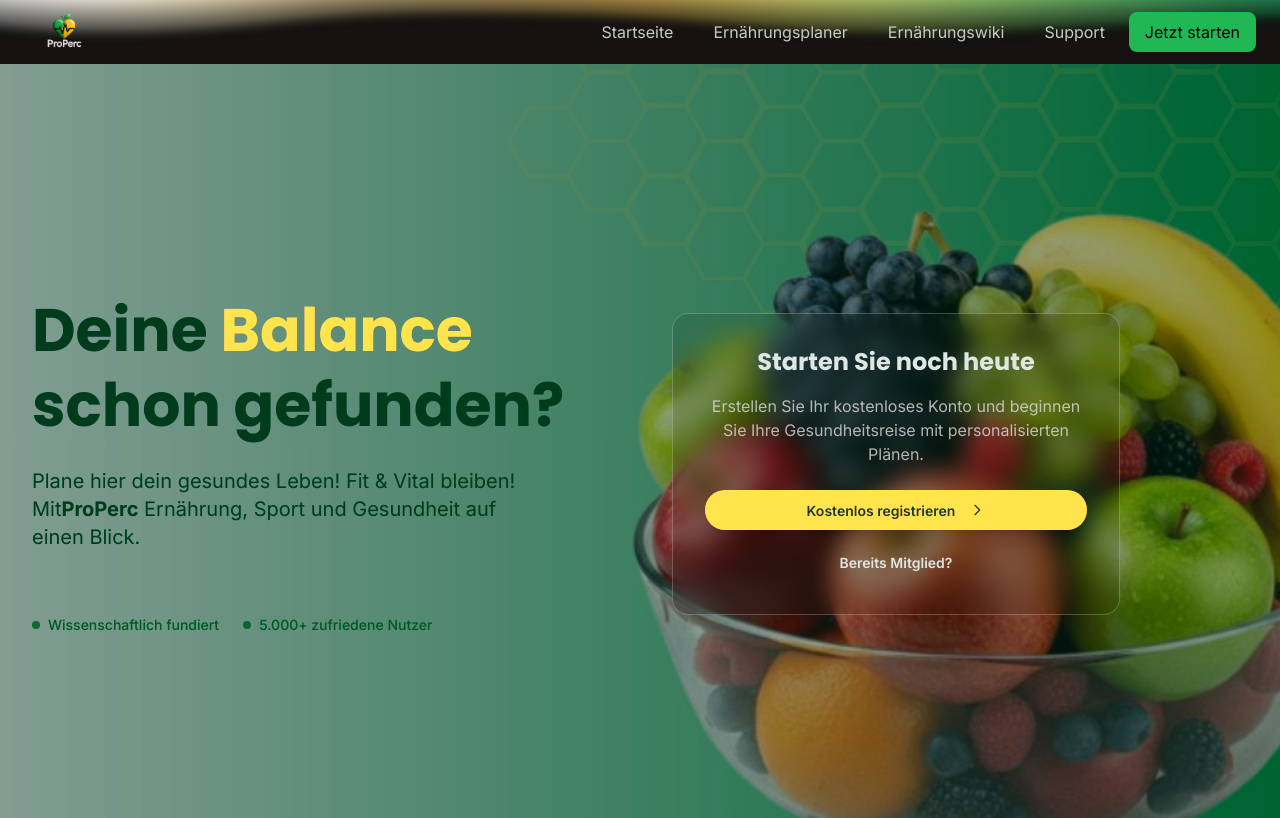
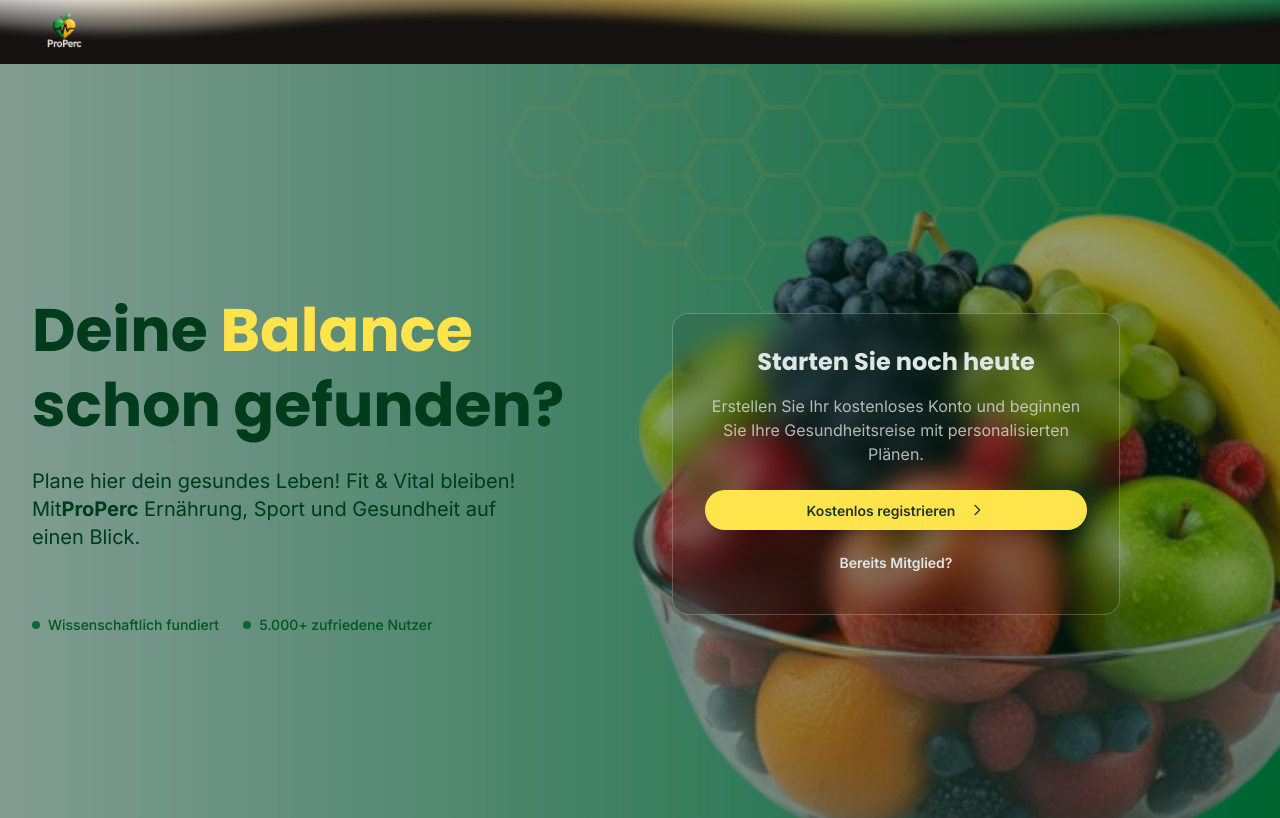
Before and after one commit to CaRpA-devo/ProPerc, a React (Vite) app in the folder frontend/: page / in a window 1280 px wide. Shown: the top 818 px of the page. Built offline with nearby package versions, Linux system fonts and the light colour scheme; no server answers.

Commit message:
navbar wieder richtig

```diff
--- a/frontend/src/components/organisms/navbar.org.jsx
+++ b/frontend/src/components/organisms/navbar.org.jsx
@@ -6,7 +6,7 @@ export function Navbar() {
   const location = useLocation();
 
   // Zeige die Navbar nicht auf der Onboarding-Seite
-  if (location.pathname.startsWith('/onboarding')) {
+  if (location.pathname.startsWith("/onboarding")) {
     return null;
   }
 
@@ -45,20 +45,6 @@ export function Navbar() {
           />
         </NavLink>
 
-        {/* Navigation Links */}
-        <nav className="hidden md:flex items-center space-x-2">
-          <NavLink to="/">Startseite</NavLink>
-          <NavLink to="/planer">Ernährungsplaner</NavLink>
-          <NavLink to="/wiki">Ernährungswiki</NavLink>
-          <NavLink to="/support">Support</NavLink>
-          <NavLink
-            to="/onboarding"
-            className="bg-primary text-primary-content hover:bg-primary-focus"
-          >
-            Jetzt starten
-          </NavLink>
-        </nav>
-
         {/* Mobile Menu Button (optional) */}
         <button className="md:hidden p-2">
           <svg
```
